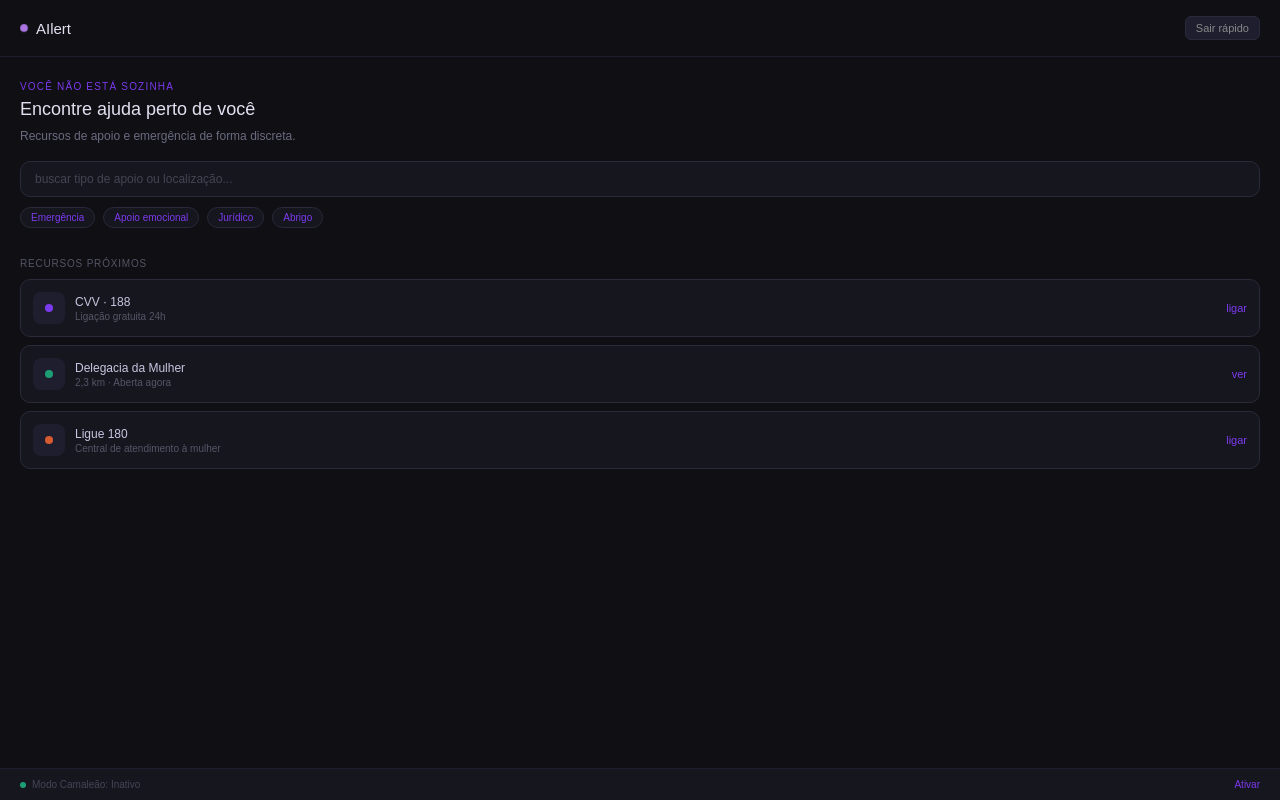
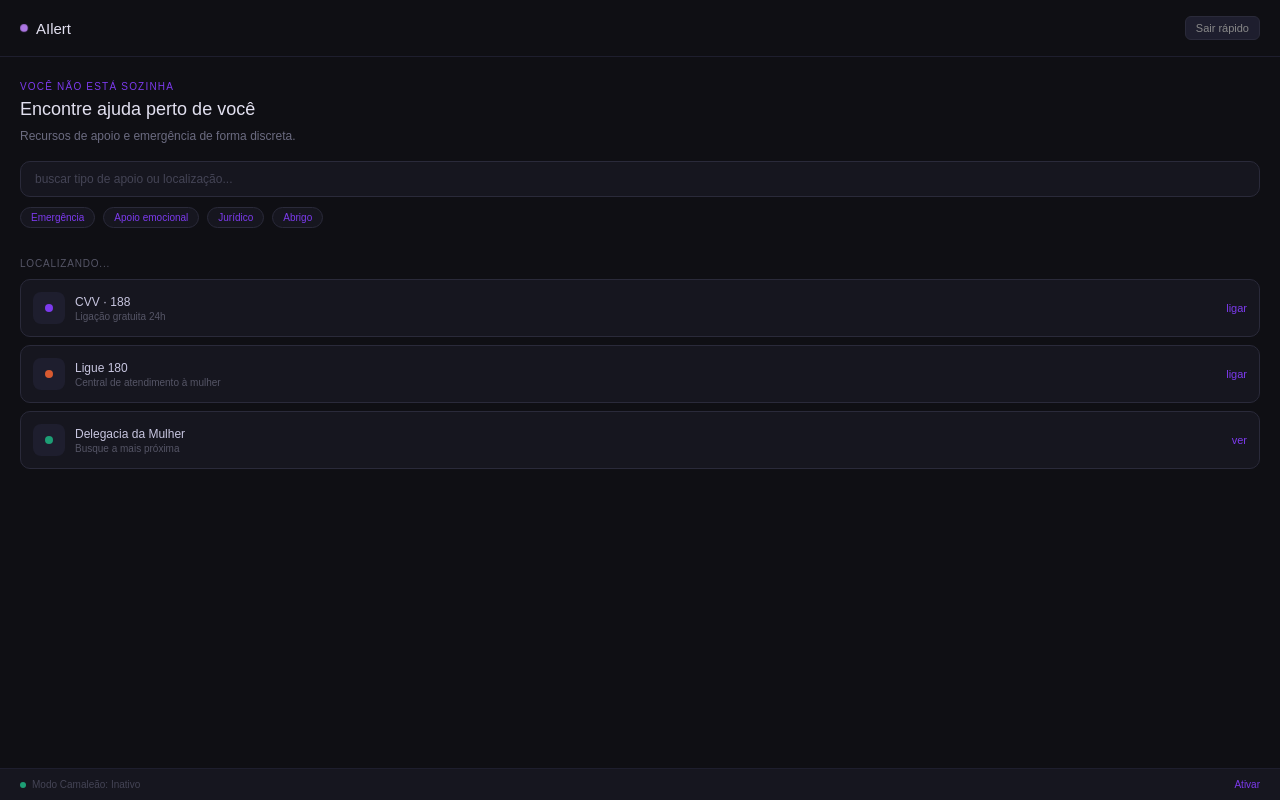
Before and after one commit to Nandsbeltrao/AIlert, a React (Vite) app in the folder ailert-v2/: page / in a window 1280 px wide. Built offline with nearby package versions, Linux system fonts and the light colour scheme; no server answers.

Commit message:
feat: geolocalização com OpenStreetMap

```diff
--- a/ailert-v2/src/components/ResourceList.tsx
+++ b/ailert-v2/src/components/ResourceList.tsx
@@ -1,48 +1,55 @@
-import ResourceCard from "./ResourceCard";
+import { useState, useEffect } from 'react'
+import ResourceCard from './ResourceCard'
+import useGeolocation from '../hooks/useGeolocation'
+import { fetchNearbyResources } from '../services/resources'
+
+interface Resource {
+  id: string
+  name: string
+  description: string
+  action: string
+  color: string
+}
 
 interface Props {
   search: string
 }
 
-const resources = [
-    {
-        id: 1,
-        name: 'CVV · 188',
-        description: 'Ligação gratuita 24h',
-        action: 'ligar',
-        color: '#7C3AED'
-    },
+function ResourceList({ search }: Props) {
+  const { location, loading: locationLoading } = useGeolocation()
+  const [resources, setResources] = useState<Resource[]>([
+    { id: 'cvv', name: 'CVV · 188', description: 'Ligação gratuita 24h', action: 'ligar', color: '#7C3AED' },
+    { id: '180', name: 'Ligue 180', description: 'Central de atendimento à mulher', action: 'ligar', color: '#D85A30' },
+    { id: 'deam', name: 'Delegacia da Mulher', description: 'Busque a mais próxima', action: 'ver', color: '#1D9E75' },
+  ])
+  const [loading, setLoading] = useState(false)
 
-    {
-        id: 2,
-        name: 'Delegacia da Mulher',
-        description: '2,3 km · Aberta agora ',
-        action: 'ver',
-        color: '#1D9E75'
-    },
+  useEffect(() => {
+    if (location) {
+      setLoading(true)
+      fetchNearbyResources(location.latitude, location.longitude)
+        .then(data => {
+          setResources(data)
+          setLoading(false)
+        })
+    }
+  }, [location])
 
-    {
-        id: 3,
-        name: 'Ligue 180',
-        description: 'Central de atendimento à mulher',
-        action: 'ligar',
-        color: '#D85A30'
-    }
-
-
-]
-
-function ResourceList({search}: Props) {
-    const filtered = resources.filter( resource =>
+  const filtered = resources.filter(resource =>
     resource.name.toLowerCase().includes(search.toLowerCase())
   )
-    return(
+
+  return (
     <div className="resource-list">
-            <p className="resource-list-label">recursos próximos</p>{filtered.map(resource => (
+      <p className="resource-list-label">
+        {locationLoading ? 'localizando...' : 'recursos próximos'}
+      </p>
+      {loading && <p className="resource-loading">Buscando recursos perto de você...</p>}
+      {filtered.map(resource => (
         <ResourceCard key={resource.id} resource={resource} />
       ))}
     </div>
   )
 }
 
-export default ResourceList;
+export default ResourceList
--- /dev/null
+++ b/ailert-v2/src/hooks/useGeolocation.ts
@@ -0,0 +1,44 @@
+import { useState, useEffect } from 'react'
+
+interface Location {
+  latitude: number
+  longitude: number
+}
+
+interface GeolocationState {
+  location: Location | null
+  error: string | null
+  loading: boolean
+}
+
+function useGeolocation(): GeolocationState {
+  const [location, setLocation] = useState<Location | null>(null)
+  const [error, setError] = useState<string | null>(null)
+  const [loading, setLoading] = useState(true)
+
+  useEffect(() => {
+    if (!navigator.geolocation) {
+      setError('Geolocalização não suportada neste dispositivo.')
+      setLoading(false)
+      return
+    }
+
+    navigator.geolocation.getCurrentPosition(
+      (position) => {
+        setLocation({
+          latitude: position.coords.latitude,
+          longitude: position.coords.longitude,
+        })
+        setLoading(false)
+      },
+      (err) => {
+        setError('Não foi possível obter sua localização.')
+        setLoading(false)
+      }
+    )
+  }, [])
+
+  return { location, error, loading }
+}
+
+export default useGeolocation
--- a/ailert-v2/src/index.css
+++ b/ailert-v2/src/index.css
@@ -429,3 +429,10 @@ footer {
   background: #E040A0;
   animation: pulse 2s infinite;
 }
+
+.resource-loading {
+  font-size: 11px;
+  color: #7C3AED;
+  padding: 8px 0;
+  text-align: center;
+}
--- /dev/null
+++ b/ailert-v2/src/services/resources.ts
@@ -0,0 +1,58 @@
+interface NearbyResource {
+  id: string
+  name: string
+  description: string
+  action: string
+  color: string
+  distance?: string
+}
+
+export async function fetchNearbyResources(
+  latitude: number,
+  longitude: number
+): Promise<NearbyResource[]> {
+  const radius = 5000 // 5km
+
+  const query = `
+    [out:json];
+    (
+      node["amenity"="police"]["name"~"Mulher|Delegacia da Mulher",i](around:${radius},${latitude},${longitude});
+      node["amenity"="hospital"](around:${radius},${latitude},${longitude});
+      node["amenity"="social_facility"](around:${radius},${latitude},${longitude});
+    );
+    out body;
+  `
+
+  try {
+    const response = await fetch('https://overpass-api.de/api/interpreter', {
+      method: 'POST',
+      body: query,
+    })
+
+    const data = await response.json()
+
+    const resources: NearbyResource[] = data.elements.map((el: any) => ({
+      id: String(el.id),
+      name: el.tags?.name || 'Recurso próximo',
+      description: el.tags?.amenity === 'police' ? 'Delegacia' : 'Serviço de apoio',
+      action: 'ver',
+      color: el.tags?.amenity === 'police' ? '#1D9E75' : '#7C3AED',
+    }))
+
+    // Sempre inclui recursos fixos
+    const fixedResources: NearbyResource[] = [
+      { id: 'cvv', name: 'CVV · 188', description: 'Ligação gratuita 24h', action: 'ligar', color: '#7C3AED' },
+      { id: 'ligue180', name: 'Ligue 180', description: 'Central de atendimento à mulher', action: 'ligar', color: '#D85A30' },
+    ]
+
+    return [...fixedResources, ...resources.slice(0, 3)]
+
+  } catch (error) {
+    // Se a API falhar, retorna recursos fixos
+    return [
+      { id: 'cvv', name: 'CVV · 188', description: 'Ligação gratuita 24h', action: 'ligar', color: '#7C3AED' },
+      { id: '180', name: 'Ligue 180', description: 'Central de atendimento à mulher', action: 'ligar', color: '#D85A30' },
+      { id: 'deam', name: 'Delegacia da Mulher', description: 'Busque a mais próxima', action: 'ver', color: '#1D9E75' },
+    ]
+  }
+}
```
Lines whose indentation alone changed are shown as unchanged.
